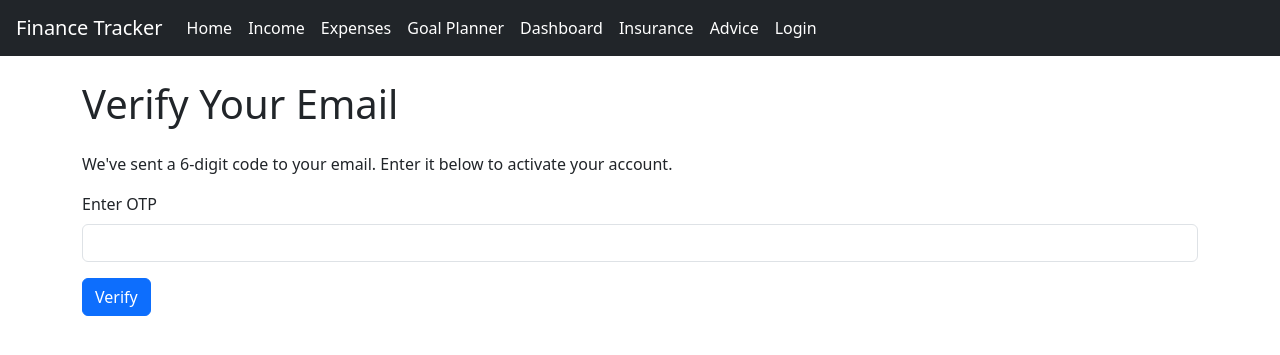
After one commit to Kiyyappan973/finance-tracker, a Flask app: page /verify_otp in a window 1280 px wide. The commit adds this page. Shown: the top 355 px of the page. Run offline with Flask 3, Linux system fonts and the light colour scheme.

Commit message:
Add email OTP verification for signup

```diff
--- a/app.py
+++ b/app.py
@@ -2,7 +2,9 @@ from flask import Flask, render_template, request, redirect, session
 from pymongo import MongoClient
 from dotenv import load_dotenv
 from flask_bcrypt import Bcrypt
+from email_utils import generate_otp, send_otp_email
 from datetime import datetime
+from calculations import calculate_months_needed
 import os
 import math
 import certifi
@@ -117,11 +119,7 @@ def calculate_goal():
     monthly_saving = float(request.form['monthly_saving'])
     annual_rate = float(request.form['interest_rate'])
 
-    monthly_rate = (annual_rate / 100) / 12
-
-    n_months = math.log((target_amount * monthly_rate / monthly_saving) + 1) / math.log(1 + monthly_rate)
-
-    months_needed = round(n_months)
+    months_needed = calculate_months_needed(target_amount, monthly_saving, annual_rate)
     years_needed = round(months_needed / 12, 1)
 
     return render_template('goal_planner.html',
@@ -138,22 +136,53 @@ def signup():
     if request.method == 'POST':
         username = request.form['username']
         password = request.form['password']
+        email = request.form['email']
 
         existing_user = db.users.find_one({"username": username})
         if existing_user:
             return render_template('signup.html', error="Username already taken")
 
+        otp = generate_otp()
         hashed_password = bcrypt.generate_password_hash(password).decode('utf-8')
 
-        db.users.insert_one({
+        # Temporarily store pending signup info
+        db.pending_signups.delete_many({"email": email})  # remove any old attempts
+        db.pending_signups.insert_one({
             "username": username,
-            "password": hashed_password
+            "password": hashed_password,
+            "email": email,
+            "otp": otp
         })
 
-        return redirect('/login')
+        send_otp_email(email, otp)
+
+        session['pending_email'] = email
+        return redirect('/verify_otp')
 
     return render_template('signup.html')
 
+
+@app.route('/verify_otp', methods=['GET', 'POST'])
+def verify_otp():
+    if request.method == 'POST':
+        entered_otp = request.form['otp']
+        email = session.get('pending_email')
+
+        pending_user = db.pending_signups.find_one({"email": email})
+
+        if pending_user and pending_user['otp'] == entered_otp:
+            db.users.insert_one({
+                "username": pending_user['username'],
+                "password": pending_user['password'],
+                "email": pending_user['email']
+            })
+            db.pending_signups.delete_one({"email": email})
+            session.pop('pending_email', None)
+            return redirect('/login')
+        else:
+            return render_template('verify_otp.html', error="Incorrect OTP. Please try again.")
+
+    return render_template('verify_otp.html')
 
 @app.route('/login', methods=['GET', 'POST'])
 def login():
--- a/templates/home.html
+++ b/templates/home.html
@@ -4,4 +4,4 @@
     <h1 class="text-primary">Welcome to Your Finance Tracker</h1>
     <p class="lead">Track your income, expenses, and savings goals here.</p>
     <a href="/income" class="btn btn-success">Add Income</a>
-{% endblock %}
+{% endblock %}s
--- /dev/null
+++ b/templates/verify_otp.html
@@ -0,0 +1,20 @@
+{% extends "base.html" %}
+
+{% block content %}
+    <h1 class="mb-4">Verify Your Email</h1>
+
+    <p>We've sent a 6-digit code to your email. Enter it below to activate your account.</p>
+
+    {% if error %}
+        <div class="alert alert-danger">{{ error }}</div>
+    {% endif %}
+
+    <form action="/verify_otp" method="POST">
+        <div class="mb-3">
+            <label class="form-label">Enter OTP</label>
+            <input type="text" name="otp" class="form-control" maxlength="6" required>
+        </div>
+
+        <button type="submit" class="btn btn-primary">Verify</button>
+    </form>
+{% endblock %}
```
Also changed, not shown: calculations.py (added, +7 -0 lines), email_utils.py (added, +25 -0 lines), templates/signup.html (+19 -0 lines), tests/test_calculations.py (added, +17 -0 lines), tests/test_routes.py (added, +18 -0 lines).
